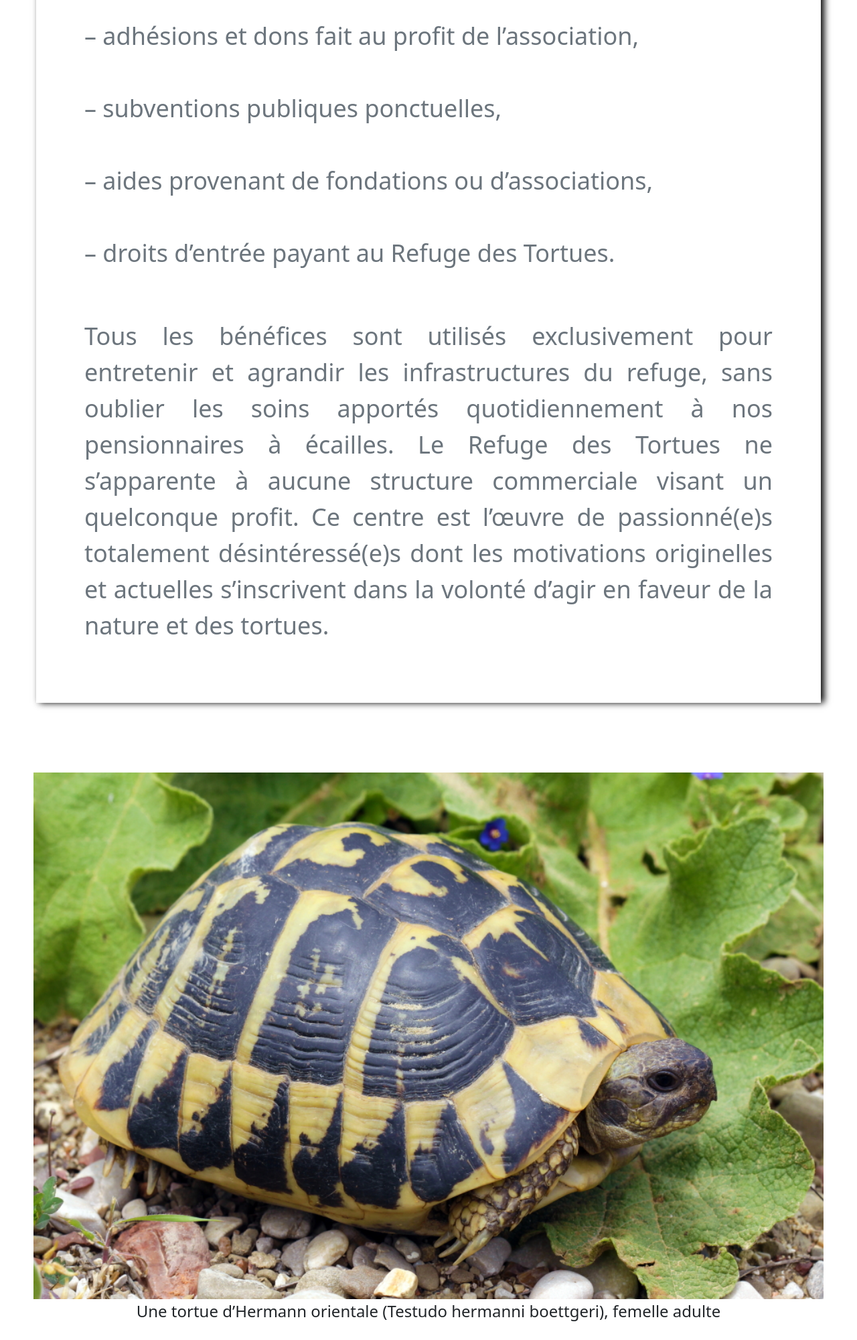
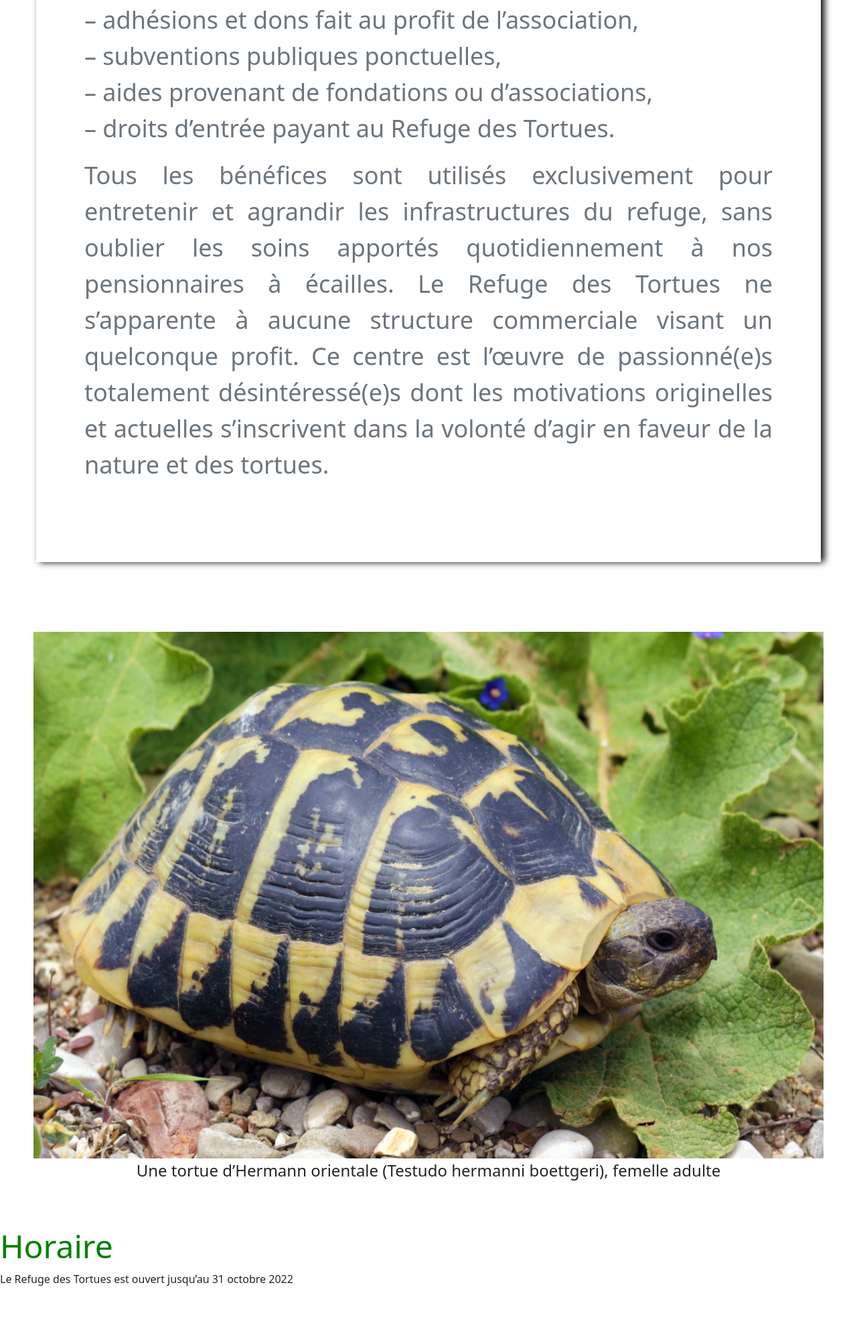
Before and after one commit to kyoshiroDev/Site-des-tortues, a plain HTML site: page index.html in a window 1280 px wide. Shown: the part 4140-6140 px from the top of the page at 67% size. After the commit the page ends 6077 px from the top, so only its background shows below. Drawn offline with nearby package versions, Linux system fonts and the light colour scheme.

Commit message:
fin corps du fichier index

```diff
--- a/index.html
+++ b/index.html
@@ -70,12 +70,12 @@
     <article class="ressources">
       <p>
         L’Association du Refuge des Tortues est une organisation sans but lucratif (loi type 1901) dont les ressources proviennent exclusivement des :
-      </p><br>
+      </p>
         <ul>
-          <li>– adhésions et dons fait au profit de l’association,</li><br>
-          <li>– subventions publiques ponctuelles,</li><br>
-          <li>– aides provenant de fondations ou d’associations,</li><br>
-          <li>– droits d’entrée payant au Refuge des Tortues.</li><br>
+          <li>– adhésions et dons fait au profit de l’association,</li>
+          <li>– subventions publiques ponctuelles,</li>
+          <li>– aides provenant de fondations ou d’associations,</li>
+          <li>– droits d’entrée payant au Refuge des Tortues.</li>
         </ul>
       <p>Tous les bénéfices sont utilisés exclusivement pour entretenir et agrandir les infrastructures du refuge, sans oublier les soins apportés quotidiennement à nos pensionnaires à écailles. Le Refuge des Tortues ne s’apparente à aucune structure commerciale visant un quelconque profit. Ce centre est l’œuvre de passionné(e)s totalement désintéressé(e)s dont les motivations originelles et actuelles s’inscrivent dans la volonté d’agir en faveur de la nature et des tortues.
       </p>
@@ -87,7 +87,10 @@
     </p>
   </div>
 <footer>
-
+  <h3 class="footertitle">Horaire</h3>
+  <div>
+    <p>Le Refuge des Tortues est ouvert jusqu’au 31 octobre 2022</p>
+  </div>
 </footer>
   <script src="main.js"></script>
   <noscript>
--- a/style.css
+++ b/style.css
@@ -75,6 +75,10 @@ article, .mission, .ressources{
   box-shadow: 5px 0px 10px 0px black;
 }
 
+.ressources p{
+  padding-bottom: 30px;
+}
+
 .mission{
   background: rgb(0, 87, 0);
   color: white;
@@ -109,3 +113,8 @@ h3{
 .ressources ul{
   padding: 0;
 }
+
+.footertitle{
+  color: green;
+  font-size: 48px;
+}
```
